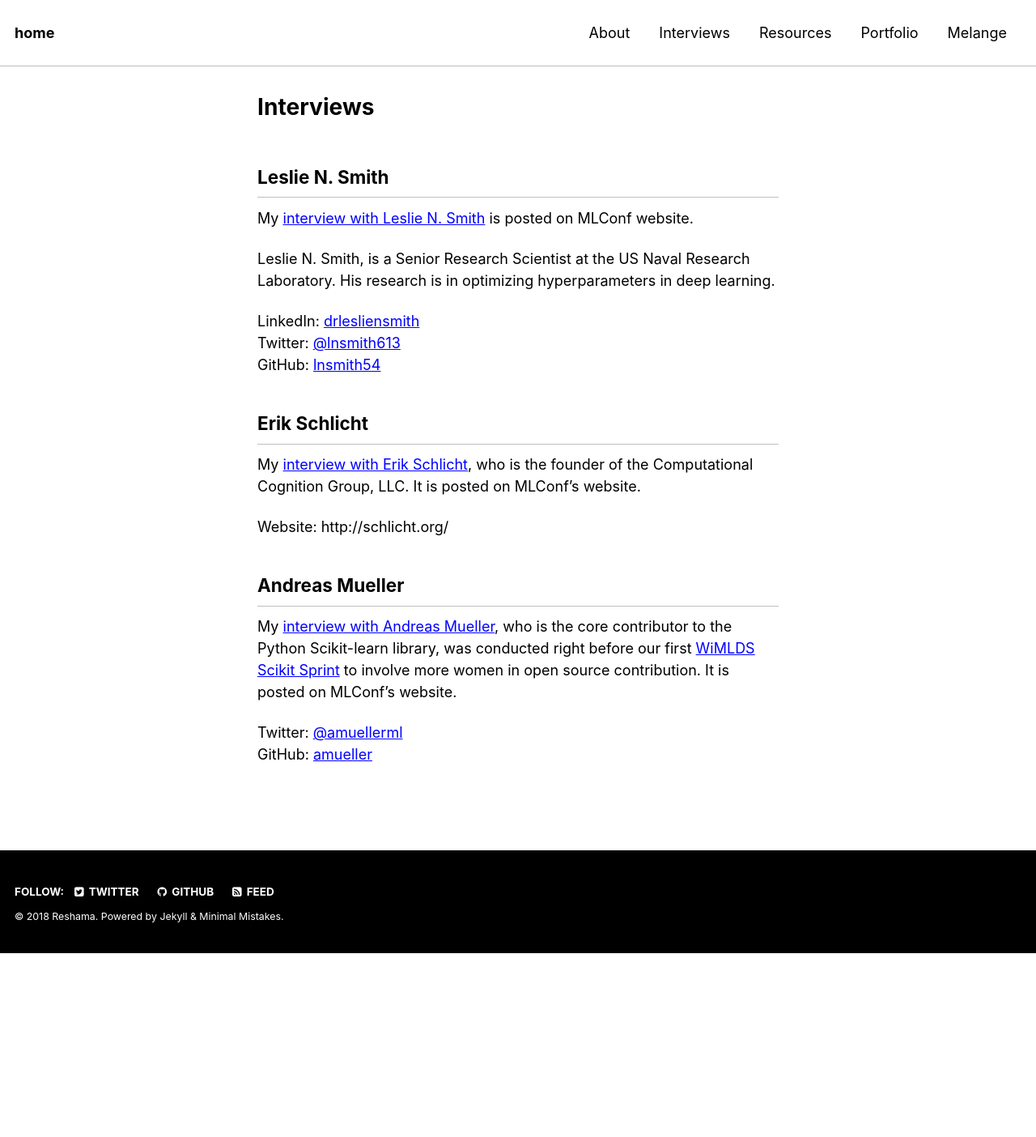
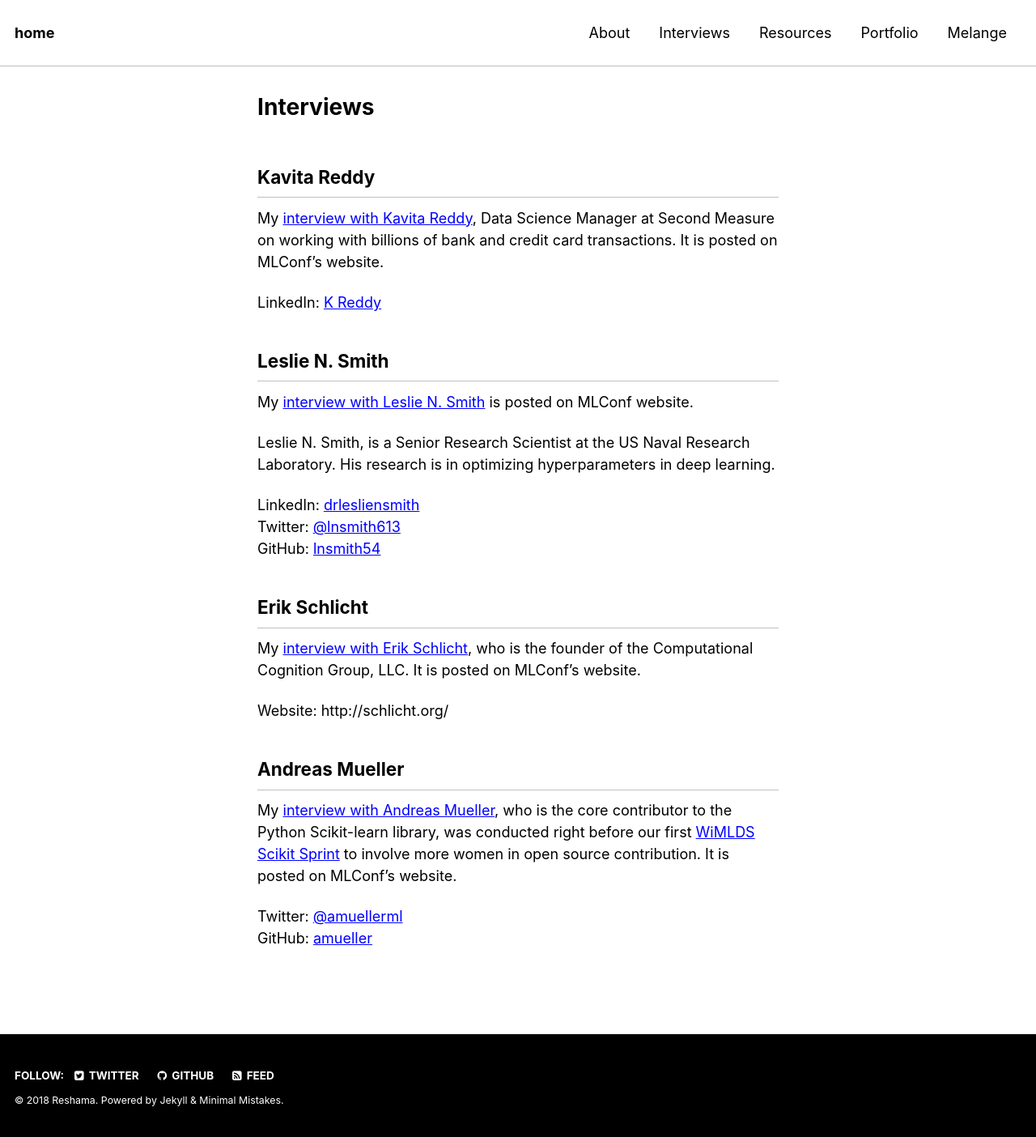
Before and after one commit to reshamas/reshamas.github.io, a Jekyll site: the page built from interviews/index.md, in a window 1280 px wide. Shown: the whole page at 81% size. Built offline with Jekyll 4.4.1, drawn with Linux system fonts in a browser that asks for light colours; before the commit the page ends 1177 px from its top, so only the background shows below that.

Commit message:
added K Reddy interview

```diff
--- a/interviews/index.md
+++ b/interviews/index.md
@@ -4,6 +4,11 @@ title: Interviews
 tags:
 comments: false
 ---
+
+## Kavita Reddy
+My [interview with Kavita Reddy](https://mlconf.com/interview-with-kavita-reddy-data-science-manager-at-second-measure-by-reshama-shaikh-program-committee-member/), Data Science Manager at Second Measure on working with billions of bank and credit card transactions.  It is posted on MLConf's website.
+
+LinkedIn:  [K Reddy](https://www.linkedin.com/in/kavita-reddy-725b3827/)
 
 ## Leslie N. Smith
 My [interview with Leslie N. Smith](https://mlconf.com/interview-with-leslie-n-smith-phd-senior-research-scientist-at-the-us-naval-research-laboratory-by-reshama-shaikh-program-committee-member/) is posted on MLConf website.
```
